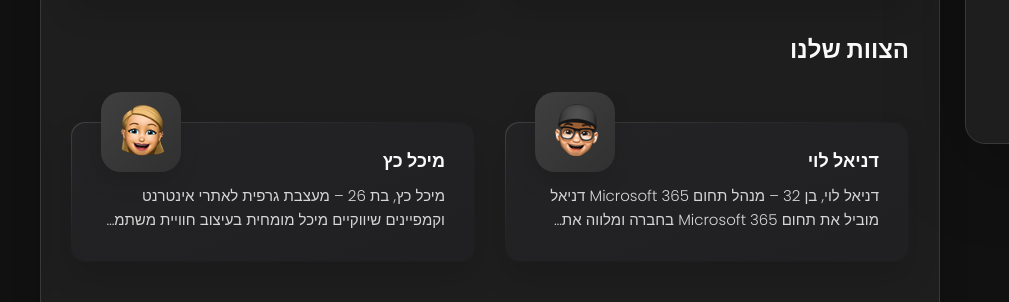
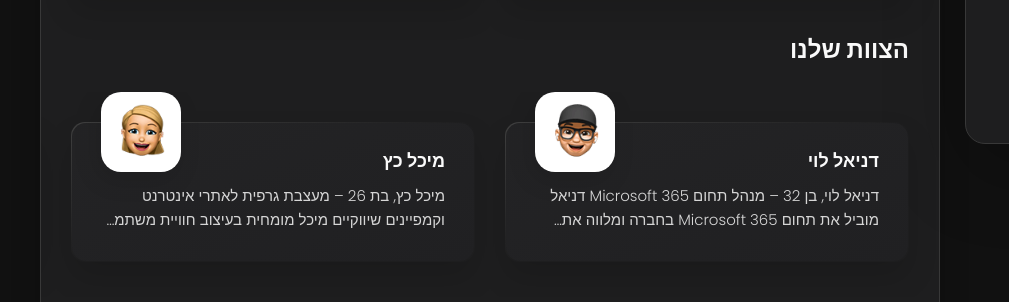
Before and after one commit to alfasi777/Portfolio2026, a plain HTML site: page index.html in a window 1280 px wide. Shown: the part 665-967 px from the top of the page, 0-1009 px from the left. Drawn offline with nearby package versions, Linux system fonts and the light colour scheme.

Commit message:
Update style.css

```diff
--- a/assets/css/style.css
+++ b/assets/css/style.css
@@ -592,7 +592,7 @@ main {
   top: 0;
   left: 0;
   transform: translate(15px, -25px);
-  background: var(--bg-gradient-onyx);
+  background: #ffffff;
   border-radius: 14px;
   box-shadow: var(--shadow-1);
 }
```
